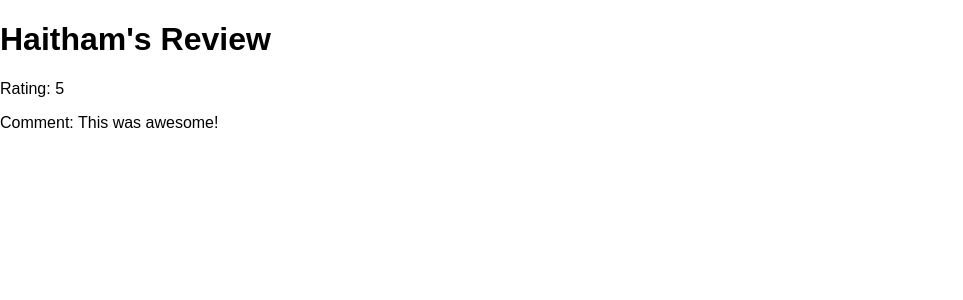
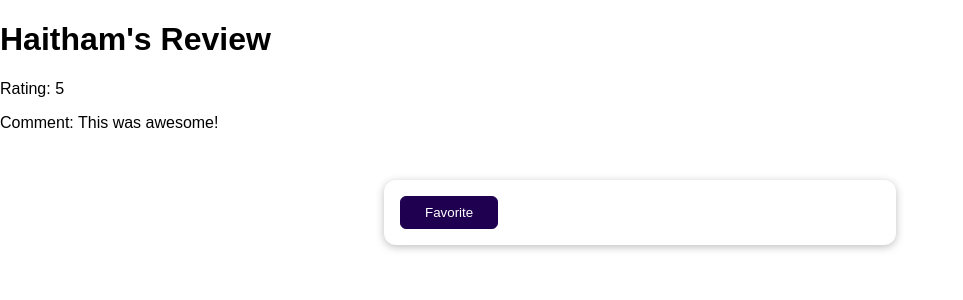
Before and after one commit to Haitham-Khalil/feedback, a Django app: page /reviews/1 in a window 1280 px wide. Shown: the top 300 px of the page, without its empty margins (0-963 px from the left). Run offline with Django 5.2, Linux system fonts and the light colour scheme; data comes from the database, SQL or seed files in the repository; both versions use the stored data as it was after the commit.

Commit message:
Implement favorite review feature: add functionality to mark reviews as favorites, update templates and views accordingly.

```diff
--- a/reviews/templates/reviews/single_review.html
+++ b/reviews/templates/reviews/single_review.html
@@ -8,4 +8,13 @@
   <h1>{{ review.user_name }}'s Review</h1>
   <p>Rating: {{ review.rating }}</p>
   <p>Comment: {{ review.review_text }}</p>
+  {% if is_favorite %}
+    <p>This is your favorite review!</p>
+  {% else %}
+    <form method="POST" action="/reviews/favorite">
+      <input type="hidden" name="review_id" value="{{ review.id }}" />
+      {% csrf_token %}
+      <button>Favorite</button>
+    </form>
+  {% endif %}
 {% endblock %}
--- a/reviews/urls.py
+++ b/reviews/urls.py
@@ -4,6 +4,7 @@ urlpatterns = [
     path("", views.ReviewView.as_view(), name="review"),
     path("thank-you", views.ThankYouView.as_view(), name="thank_you"),
     path("reviews", views.ReviewsListView.as_view(), name="reviews_list"),
+    path("reviews/favorite", views.AddFavoriteView.as_view(), name="add_favorite"),
     path("reviews/<int:pk>", views.SingleReviewView.as_view(), name="review_detail")
 
 ]
--- a/reviews/views.py
+++ b/reviews/views.py
@@ -1,7 +1,5 @@
-from typing import ClassVar
-
-from django.urls import reverse
-from django.views.generic import DetailView, CreateView, ListView, TemplateView
+from django.http import HttpResponseRedirect
+from django.views.generic import CreateView, DetailView, ListView, TemplateView, View
 
 from .forms import ReviewForm
 from .models import Review
@@ -40,27 +38,6 @@ class ThankYouView(TemplateView):
         return context
 
 
-# class ReviewsListView(TemplateView):
-#     template_name = "reviews/review_list.html"
-
-#     def get_context_data(self, **kwargs):
-#         context = super().get_context_data(**kwargs)
-#         reviews = Review.objects.all()
-#         context["reviews"] = reviews
-#         return context
-
-
-# class SingleReviewView(TemplateView):
-#     template_name = "reviews/single_review.html"
-
-#     def get_context_data(self, **kwargs):
-#         context = super().get_context_data(**kwargs)
-#         review_id = kwargs["id"]
-#         selected_review = Review.objects.get(id=review_id)
-#         context["review"] = selected_review
-#         return context
-
-
 class ReviewsListView(ListView):
     template_name = "reviews/review_list.html"
     model = Review
@@ -72,9 +49,26 @@ class SingleReviewView(DetailView):
     model = Review
     context_object_name = "review"
 
+    def get_context_data(self, **kwargs):
+        context = super().get_context_data(**kwargs)
+        loaded_review = self.object
+        request = self.request
+        favorite_id = request.session.get("favorite_review")
+        context["is_favorite"] = favorite_id == str(loaded_review.id)
+
+        return context
+
 
 class ReviewView(CreateView):
     template_name = "reviews/review.html"
     model = Review
     form_class = ReviewForm
     success_url = "/thank-you"
+
+
+class AddFavoriteView(View):
+    def post(self, request):
+        review_id = request.POST["review_id"]
+        # fav_review = Review.objects.get(pk=review_id)
+        request.session["favorite_review"] = review_id
+        return HttpResponseRedirect("/reviews/" + review_id)
```
Also changed, not shown: db.sqlite3, feedback/settings.py (line endings or trailing spaces).
